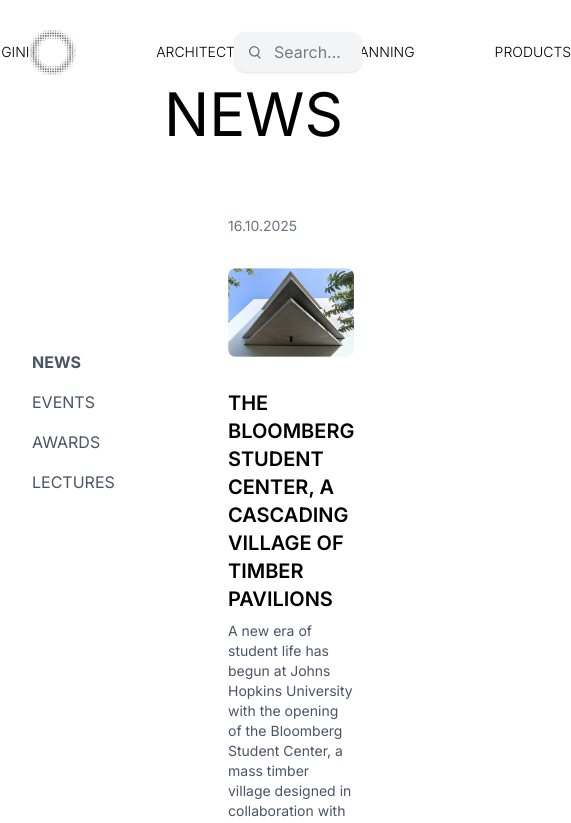
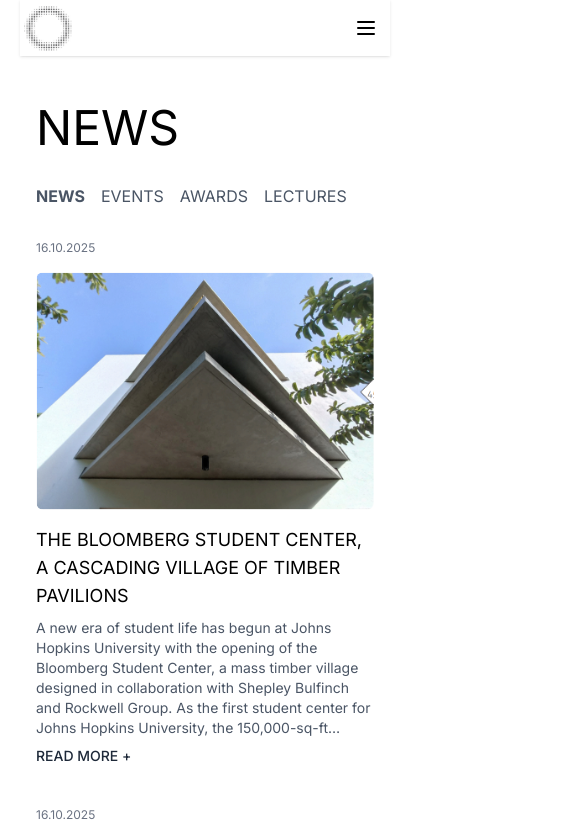
Before and after one commit to THEOU-JEFFINE/porous-being, a React (Vite) app: page /news in a window 390 px wide. Shown: the top 823 px of the page, 571 px wide, since content can reach past the window. Built offline with nearby package versions, Linux system fonts and the light colour scheme; the HTML template or start-up script is replaced by a standard one.

Commit message:
Complet NAV,NEWS

```diff
--- a/src/Components/Navbar.jsx
+++ b/src/Components/Navbar.jsx
@@ -1,69 +1,82 @@
 import React, { useState } from "react";
+import { Link } from "react-router-dom";
 import Logo from "../assets/Porous_Logo.jpeg";
-import { Link } from "react-router-dom";
+
 export default function Navbar() {
-  const [showDiv, setShowDiv] = useState(false);
+  const [showLogoDropdown, setShowLogoDropdown] = useState(false);
+  const [showHamburgerDropdown, setShowHamburgerDropdown] = useState(false);
+
+  const navLinks = [
+    { name: "LANDSCAPE", href: "#" },
+    { name: "ENGINEERING", href: "#" },
+    { name: "ARCHITECTURE", href: "#" },
+    { name: "PLANNING", href: "#" },
+    { name: "PRODUCTS", href: "#" },
+  ];
+
+  const logoDropdownLinks = [
+    { name: "PROJECT", to: "/" },
+    { name: "ABOUT", to: "/about" },
+    { name: "NEWS", to: "/news" },
+    { name: "CONTACT", to: "/contact" },
+  ];
 
   return (
-    <header className="sticky top-0 z-50 bg-white/65 backdrop-blur w-full">
-      <div className="relative flex items-center w-full p-2">
+    <header className="sticky top-0 z-50 w-full bg-white/70 backdrop-blur shadow-sm">
+      <div className="flex items-center justify-between p-1 md:p-0.5 lg:p-2">
 
-        {/* Left Logo */}
-        <div
-          className="flex items-center cursor-pointer relative z-10"
-          onClick={() => setShowDiv(!showDiv)}
-        >
+        {/* Logo */}
+        <div className="relative flex items-center">
           <img
             src={Logo}
             alt="Logo"
-            className="w-16 h-16 max-w-[48px] max-h-[48px] object-contain"
-
-
+            className="w-12 h-12 md:w-14 md:h-14 object-contain cursor-pointer"
+            onClick={() => setShowLogoDropdown(!showLogoDropdown)}
           />
 
-          {/* Dropdown Pop-up */}
+          {/* Logo Dropdown (mobile/tablet) */}
+          {showLogoDropdown && (
+            <div className="absolute top-full left-0 h-screen bg-white/90  p-4 flex flex-col gap-2 shadow-md z-50">
 
-          {showDiv && (
-            <div className="absolute top-full left-0 mt-2  h-full bg-white/70 rounded-lg p-4 flex flex-col gap-4 z-50">
-              <Link to="/" className="text-sm font-light hover:text-blue-500">
-                PROJECT
-              </Link>
-
-              <Link to="/about" className="text-sm font-light hover:text-blue-500">
-                ABOUT
-              </Link>
-              <Link to="/news" className="text-sm font-light hover:text-blue-500">
-                NEWS
-              </Link>
-              <Link to="/contact" className="text-sm font-light hover:text-blue-500">
-                CONTACT
-              </Link>
+              {logoDropdownLinks.map(link => (
+                <Link
+                  key={link.name}
+                  to={link.to}
+                  className="text-sm font-light hover:text-blue-500"
+                >
+                  {link.name}
+                </Link>
+              ))}
             </div>
           )}
         </div>
 
-        {/* Center Navigation Links */}
-        <div className="absolute left-1/2 transform -translate-x-1/2 flex gap-20">
-          <a href="#" className="text-sm font-light">LANDSCAPE</a>
-          <a href="#" className="text-sm font-light">ENGINEERING</a>
-          <a href="#" className="text-sm font-light">ARCHITECTURE</a>
-          <a href="#" className="text-sm font-light">PLANNING</a>
-          <a href="#" className="text-sm font-light">PRODUCTS</a>
-        </div>
+        {/* Center Navigation Links (desktop only) */}
+        <nav className="hidden lg:flex gap-4 lg:gap-6">
+          {navLinks.map(link => (
+            <a
+              key={link.name}
+              href={link.href}
+              className="text-xs md:text-xs font-light hover:text-blue-500"
+            >
+              {link.name}
+            </a>
+          ))}
+        </nav>
 
-        {/* Right Side: Search Bar */}
-        <div className="flex items-center ml-auto z-10">
-          <div className="relative">
+        {/* Right Side: Search & Hamburger */}
+        <div className="relative flex items-center gap-3">
+
+          {/* Desktop Search */}
+          <div className="hidden lg:block relative">
             <input
               type="text"
               placeholder="Search..."
-              className="w-32 md:w-40 pl-10 pr-3 py-2 rounded-xl bg-gray-100
-                        focus:bg-white focus:ring-2 focus:ring-blue-500
-                        outline-none transition-all duration-300 shadow-sm"
+              className="w-24 md:w-32 lg:w-40 pl-8 pr-2 py-1.5 rounded-lg bg-gray-100 focus:bg-white focus:ring-1 focus:ring-blue-500 outline-none transition-all duration-300 text-sm"
             />
             <svg
               xmlns="http://www.w3.org/2000/svg"
-              className="w-4 h-4 text-gray-500 absolute left-3 top-1/2 -translate-y-1/2"
+              className="absolute left-3 top-1/2 w-4 h-4 -translate-y-1/2 text-gray-500"
               fill="none"
               viewBox="0 0 24 24"
               stroke="currentColor"
@@ -76,10 +89,49 @@
               />
             </svg>
           </div>
+
+          {/* Hamburger Menu (mobile/tablet) */}
+          <button
+            className="lg:hidden p-2 rounded-md hover:bg-gray-200 z-50"
+            onClick={() => setShowHamburgerDropdown(!showHamburgerDropdown)}
+          >
+            <svg
+              xmlns="http://www.w3.org/2000/svg"
+              className="h-6 w-6"
+              fill="none"
+              viewBox="0 0 24 24"
+              stroke="currentColor"
+            >
+              <path
+                strokeLinecap="round"
+                strokeLinejoin="round"
+                strokeWidth={2}
+                d={
+                  showHamburgerDropdown
+                    ? "M6 18L18 6M6 6l12 12"
+                    : "M4 6h16M4 12h16M4 18h16"
+                }
+              />
+            </svg>
+          </button>
+
+          {/* Hamburger Dropdown */}
+          {showHamburgerDropdown && (
+            <div className="absolute top-full right-0 mt-2 lg:hidden h-screen bg-white/90 rounded-lg p-4 flex flex-col gap-2 shadow-md z-50">
+              {navLinks.map(link => (
+                <a
+                  key={link.name}
+                  href={link.href}
+                  className="text-sm font-light hover:text-blue-500"
+                >
+                  {link.name}
+                </a>
+              ))}
+            </div>
+          )}
+
         </div>
-
       </div>
-
     </header>
   );
 }
--- a/src/Pages/News.jsx
+++ b/src/Pages/News.jsx
@@ -28,41 +28,74 @@
       description:
         "A new era of student life has begun at Johns Hopkins University with the opening of the Bloomberg Student Center, a mass timber village designed in collaboration with Shepley Bulfinch and Rockwell Group. As the first student center for Johns Hopkins University, the 150,000-sq-ft building provides a central gathering space for the university’s Homewood campus...",
     },
-
   ];
 
   return (
-    <div className="flex min-h-screen mx-4 md:mx-8 lg:mx-24">
-    {/* Sidebar */}
-    <div className="w-1/6 flex flex-col gap-4 text-gray-600 fixed left-8 top-1/2 -translate-y-1/2">
+    <div className="flex flex-col lg:flex-row min-h-screen px-4 md:px-8 lg:px-24">
+      {/* Sidebar - Desktop (lg only) */}
+      <div className="hidden lg:flex w-1/6 flex-col gap-4 text-gray-600 fixed left-8 top-1/2 -translate-y-1/2">
         {categories.map((cat, idx) => (
-        <div key={idx} className={`cursor-pointer ${idx === 0 ? "font-bold" : ""}`}>
+          <div
+            key={idx}
+            className={`cursor-pointer ${
+              idx === 0 ? "font-bold" : ""
+            } hover:text-black`}
+          >
             {cat}
           </div>
         ))}
       </div>
 
+      {/* Mobile + Tablet Categories (Top) */}
+
+
       {/* Main Content */}
-    <div className="flex-1 ml-32">
-        <h1 className="text-6xl font-normal mb-16">NEWS</h1>
+      <div className="flex-1 lg:ml-32">
+        <h1 className="mt-12 text-5xl md:text-5xl lg:text-7xl font-normal mb-8 lg:mb-16 ">
+          NEWS
+        </h1>
 
-        <div className="flex flex-col gap-16 ml-16">
+        {/* Mobile + Tablet Categories (Top) */}
+        <div className="flex lg:hidden overflow-x-auto gap-4 text-gray-600 mb-6 ">
+        {categories.map((cat, idx) => (
+          <div
+            key={idx}
+            className={`cursor-pointer whitespace-nowrap ${
+              idx === 0 ? "font-bold" : ""
+            }`}
+          >
+            {cat}
+          </div>
+        ))}
+      </div>
+
+        <div className="flex flex-col lg:ml-16 gap-8 lg:gap-16">
           {newsItems.map((item, idx) => (
-            <div key={idx} className="flex flex-col md:flex-row items-start gap-8">
+            <div
+              key={idx}
+              className="flex flex-col lg:flex-row items-start gap-4 lg:gap-8"
+            >
               {/* Date */}
-            <div className="text-gray-500 text-sm mt-2">{item.date}</div>
+              <div className="text-gray-500 text-xs md:text-sm mt-2">
+                {item.date}
+              </div>
 
               {/* Image */}
               <img
                 src={item.image}
                 alt={item.title}
-                className="w-full md:w-2/5 object-cover rounded-lg"
+                className="w-full lg:w-3/5 object-cover rounded-lg"
               />
 
               {/* Text */}
               <div className="flex-1">
-                <h2 className="text-xl md:text-2xl font-semibold mb-2">{item.title}</h2>
-                <p className="text-gray-600 text-sm">{item.description}</p>
+                <h2 className="text-lg md:text-xl lg:text-lg xl:text-xl 2xl:text-2xl font-normal mb-2">
+                  {item.title}
+                </h2>
+                <p className="text-gray-600 text-sm line-clamp-[6]">
+  {item.description}
+</p>
+
                 <button className="text-sm mt-2 font-medium text-gray-800 hover:underline">
                   READ MORE +
                 </button>
--- a/src/index.css
+++ b/src/index.css
@@ -9,6 +9,6 @@
   font-family: 'Inter', sans-serif;
 }
 body{
-  margin: 20px;
+  margin-left: 20px;
 
 }
```
Lines whose indentation alone changed are shown as unchanged.
